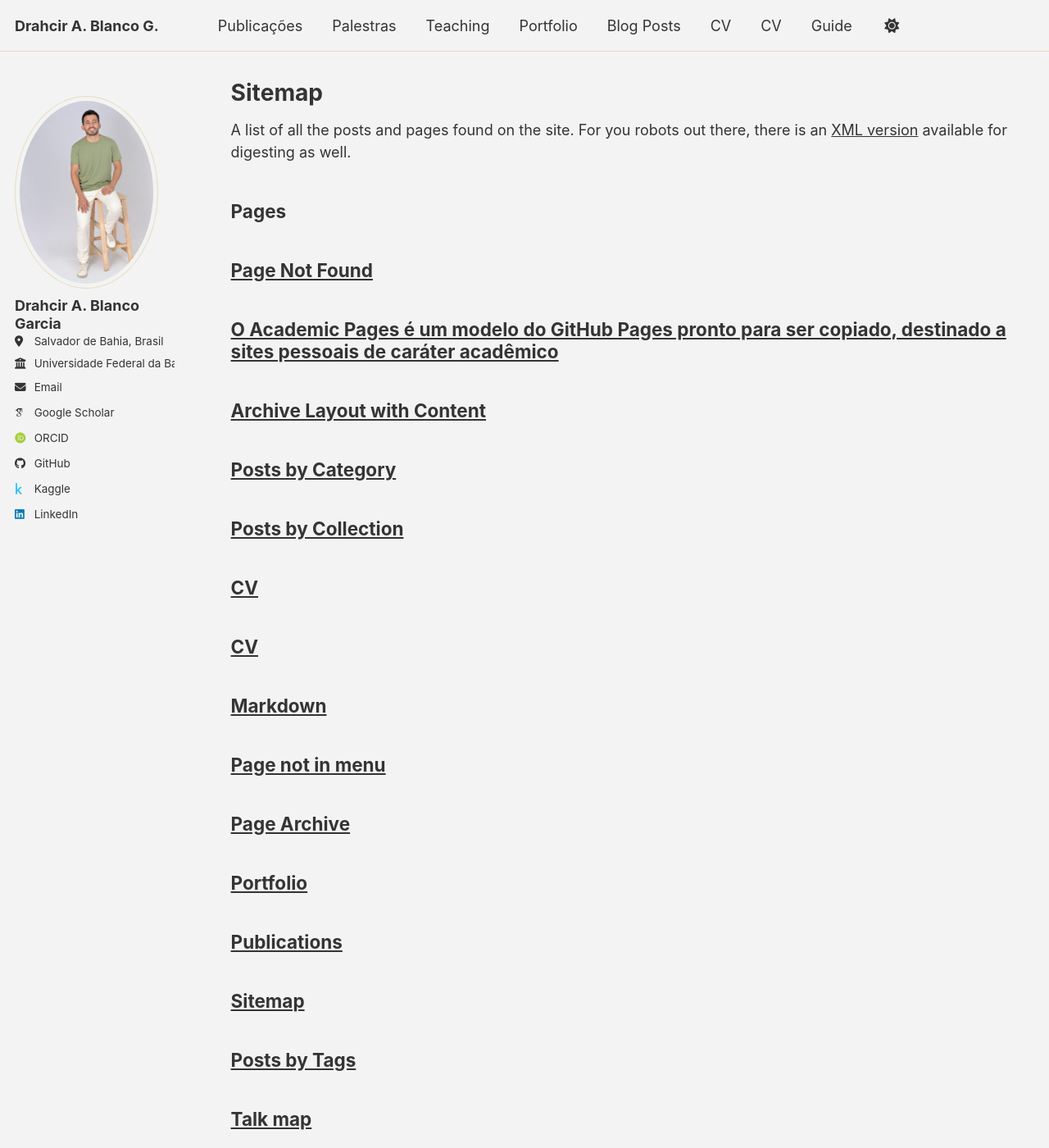
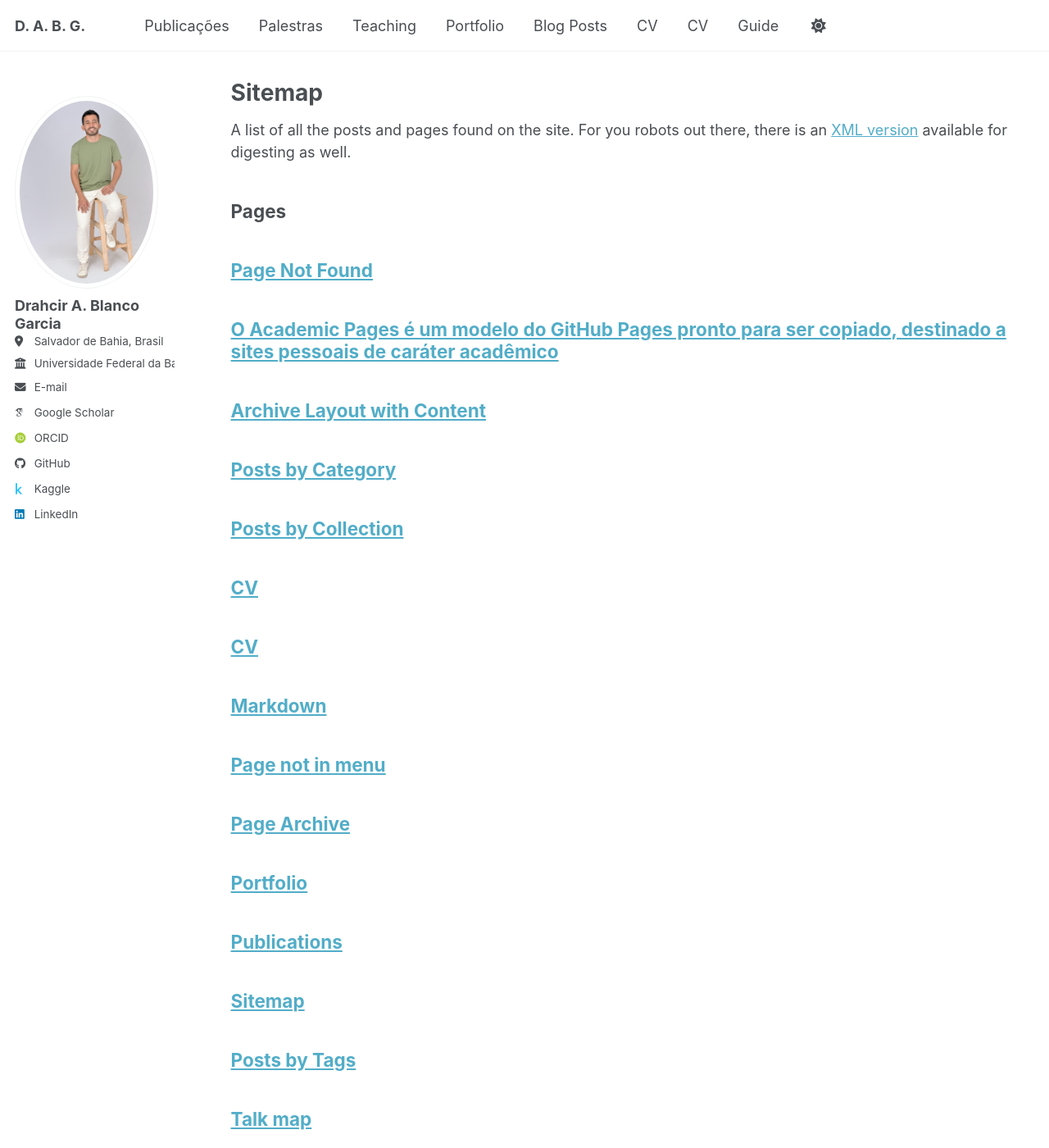
Before and after one commit to bl4nco7/drahcir, a Jekyll site: the page built from _pages/sitemap.md, in a window 1280 px wide and 1400 px high. Shown: the whole window at 82% size. Built offline with Jekyll 4.4.1, drawn with Linux system fonts in a browser that asks for light colours; some web fonts are replaced; a script bundle is joined from its source files by our own code; library files that are not in the unit come from our copies; some of the changed text lies outside the part shown.

Commit message:
Update site configuration for locale and theme

```diff
--- a/_config.yml
+++ b/_config.yml
@@ -7,15 +7,15 @@
 # processo do servidor.
 
 # Basic Site Settings
-locale                   : "en-US"
-site_theme               : "dirt" # The available themes options are "default", "air", "sunrise", "mint", "dirt" and "contrast"
-title                    : "Drahcir A. Blanco G." # Acá tambien puedo colocar mi título
+locale                   : "pt-BR"
+site_theme               : "default" # The available themes options are "default", "air", "sunrise", "mint", "dirt" and "contrast"
+title                    : "D. A. B. G." # Acá tambien puedo colocar mi título
 title_separator          : "-"
 name                     : &name "Drahcir Alexander Blanco Garcia"
 description              : &description "Portfólio acadêmico de Drahcir A. B. Garcia"   # Update this with a general description of your site, this is the default if not overridden by a page
-url                      : "https://bl4nco7.github.io/drahcir" # https://academicpages.github.io # The base hostname & protocol for your site e.g. "https://[your GitHub username].github.io",
+url                      : https://bl4nco7.github.io # https://academicpages.github.io # The base hostname & protocol for your site e.g. "https://[your GitHub username].github.io",
                                                            # or if you already have some other page hosted on Github then use "https://[your GitHub username].github.io/[Your Repo Name]"
-baseurl                  : "" # the subpath of your site, e.g. "/blog"
+baseurl                  : "/drahcir" # the subpath of your site, e.g. "/blog"
 repository               : # bl4nco7/drahcir # "bl4nco7.github.io/drahcir/" # "academicpages/academicpages.github.io"
 
 # Site Author - The following control what appear as part of the author content on the side bar.
```
